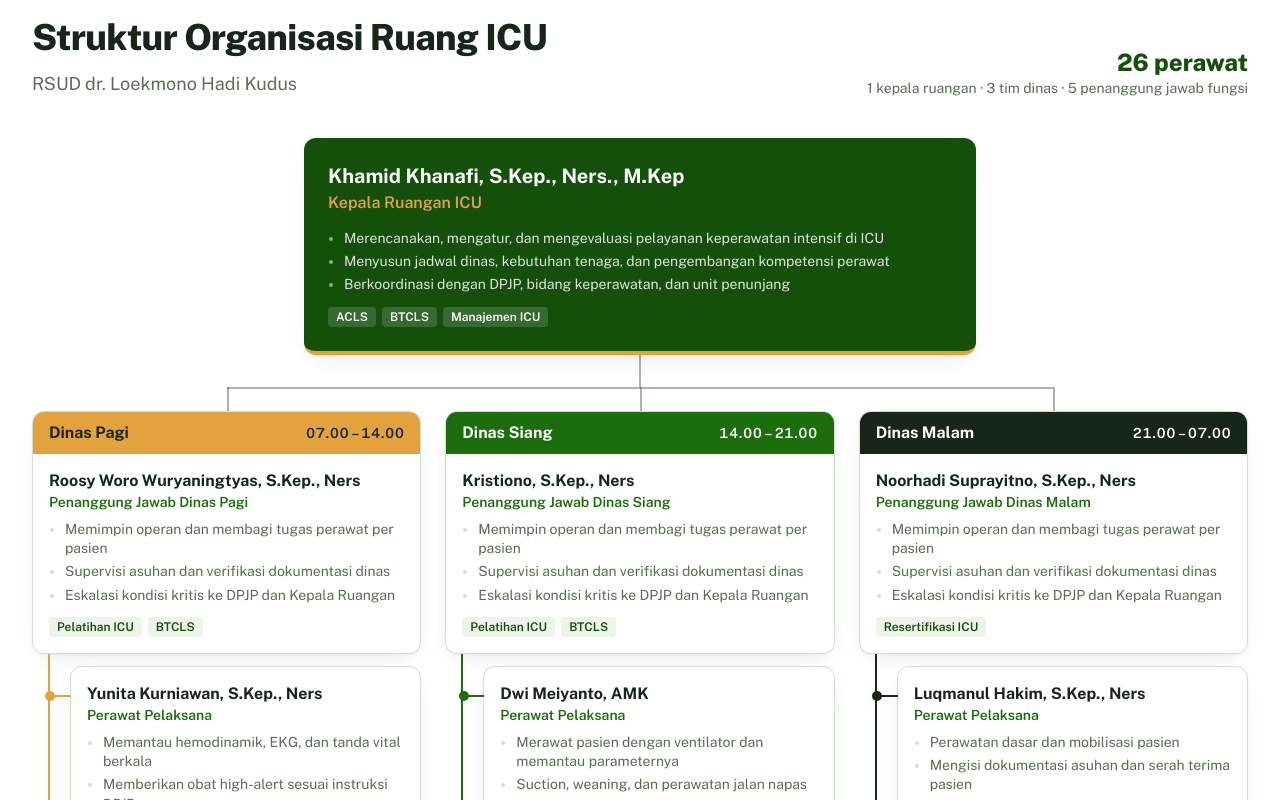
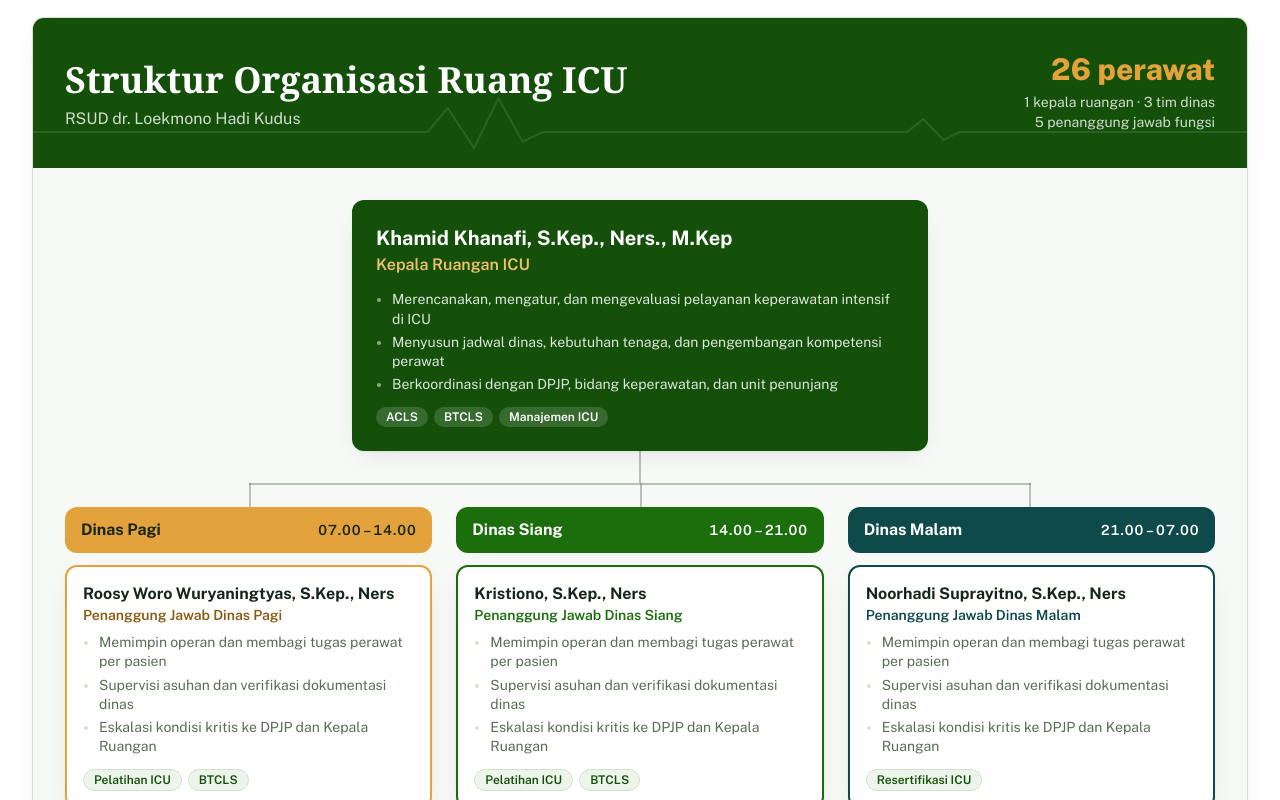
Before and after one commit to Astake777/IDN-RSUD-WEBSITE, a React (Vite) app: page /member in a window 1280 px wide. Shown: the part 880-1680 px from the top of the page. Built offline with nearby package versions, Linux system fonts and the light colour scheme.

Commit message:
feat(member): org chart in reference layout with green theme

```diff
--- a/src/features/member/OrgChart.tsx
+++ b/src/features/member/OrgChart.tsx
@@ -1,4 +1,3 @@
-import { SectionHeading } from '../../components/ui/SectionHeading'
 import { useLang } from '../../i18n/LanguageContext'
 import {
   functionLeads,
@@ -12,10 +11,11 @@ import {
 } from '../../data/organization'
 import { s } from './strings'
 
-const shiftTone: Record<Shift['id'], { head: string; rail: string; dot: string }> = {
-  pagi: { head: 'bg-accent text-ink', rail: 'border-accent', dot: 'bg-accent' },
-  siang: { head: 'bg-brand-700 text-white', rail: 'border-brand-700', dot: 'bg-brand-700' },
-  malam: { head: 'bg-ink text-white', rail: 'border-ink', dot: 'bg-ink' },
+// Three distinct shift colours inside the green theme: amber, brand green, deep teal.
+const shiftTone: Record<Shift['id'], { head: string; border: string; rail: string; dot: string; role: string }> = {
+  pagi: { head: 'bg-accent text-ink', border: 'border-accent', rail: 'bg-accent', dot: 'bg-accent', role: 'text-[#8a5a12]' },
+  siang: { head: 'bg-brand-700 text-white', border: 'border-brand-700', rail: 'bg-brand-700', dot: 'bg-brand-700', role: 'text-brand-700' },
+  malam: { head: 'bg-[#0f4a4a] text-white', border: 'border-[#0f4a4a]', rail: 'bg-[#0f4a4a]', dot: 'bg-[#0f4a4a]', role: 'text-[#0f4a4a]' },
 }
 
 function Badges({ items, dark = false }: { items: OrgPerson['badges']; dark?: boolean }) {
@@ -25,7 +25,7 @@ function Badges({ items, dark = false }: { items: OrgPerson['badges']; dark?: bo
       {items.map((b) => (
         <li
           key={b.id}
-          className={`rounded px-2 py-0.5 text-xs font-semibold ${dark ? 'bg-white/15 text-white' : 'bg-brand-50 text-brand-900'}`}
+          className={`rounded-full px-2.5 py-0.5 text-xs font-semibold ${dark ? 'bg-white/15 text-white' : 'border border-line bg-brand-50 text-brand-900'}`}
         >
           {l(b)}
         </li>
@@ -34,12 +34,12 @@ function Badges({ items, dark = false }: { items: OrgPerson['badges']; dark?: bo
   )
 }
 
-function PersonBody({ person, heading: H = 'h4' }: { person: OrgPerson; heading?: 'h3' | 'h4' }) {
+function PersonBody({ person, roleClass = 'text-brand-700' }: { person: OrgPerson; roleClass?: string }) {
   const { l } = useLang()
   return (
     <>
-      <H className="font-bold leading-snug text-ink">{person.name}</H>
-      <p className="text-sm font-semibold text-brand-700">{l(person.role)}</p>
+      <h4 className="font-bold leading-snug text-ink">{person.name}</h4>
+      <p className={`text-sm font-semibold ${roleClass}`}>{l(person.role)}</p>
       <ul className="mt-2 list-disc space-y-1 pl-4 text-sm leading-snug text-ink-soft marker:text-line">
         {person.duties.map((d) => (
           <li key={d.id}>{l(d)}</li>
@@ -54,28 +54,29 @@ function ShiftColumn({ shift }: { shift: Shift }) {
   const { l } = useLang()
   const tone = shiftTone[shift.id]
   return (
-    <section aria-labelledby={`shift-${shift.id}`} className="relative">
-      <div className="overflow-hidden rounded-card border border-line bg-white shadow-card">
-        <div className={`flex items-center justify-between gap-3 px-4 py-2 ${tone.head}`}>
+    <section aria-labelledby={`shift-${shift.id}`}>
+      <div className={`flex items-center justify-between gap-3 rounded-card px-4 py-2.5 ${tone.head}`}>
         <h3 id={`shift-${shift.id}`} className="font-bold">
           {l(shift.name)}
         </h3>
         <p className="text-sm font-semibold tabular-nums">{shift.hours}</p>
       </div>
-        <div className="p-4">
-          <PersonBody person={shift.lead} />
-        </div>
+
+      <div className={`mt-3 rounded-card border-2 bg-white p-4 shadow-card ${tone.border}`}>
+        <PersonBody person={shift.lead} roleClass={tone.role} />
       </div>
 
-      <ul aria-label={l(s.staffList)} className={`ml-4 space-y-3 border-l-2 pt-3 pl-5 ${tone.rail}`}>
+      <div className="relative mt-3 pl-7">
+        <span aria-hidden="true" className={`absolute top-0 bottom-6 left-2.5 w-0.5 rounded-full ${tone.rail}`} />
+        <ul aria-label={l(s.staffList)} className="space-y-3">
           {shift.staff.map((p) => (
             <li key={p.name} className="relative rounded-card border border-line bg-white p-4 shadow-card">
-            <span aria-hidden="true" className={`absolute top-7 -left-5 h-0.5 w-5 ${tone.dot}`} />
-            <span aria-hidden="true" className={`absolute top-7 -left-[1.6rem] size-2.5 -translate-y-1 rounded-full ${tone.dot}`} />
-            <PersonBody person={p} />
+              <span aria-hidden="true" className={`absolute top-6 -left-[1.4rem] size-3 rounded-full ring-4 ring-[#f6f9f5] ${tone.dot}`} />
+              <PersonBody person={p} roleClass="text-ink-soft" />
             </li>
           ))}
         </ul>
+      </div>
     </section>
   )
 }
@@ -85,22 +86,44 @@ export function OrgChart() {
   return (
     <section aria-labelledby="org-title" className="py-14 sm:py-20">
       <div className="container-site">
-        <SectionHeading
-          id="org-title"
-          title={l(s.orgTitle)}
-          lead={l(s.orgLead)}
-          action={
-            <div className="text-left sm:text-right">
-              <p className="text-2xl font-extrabold text-brand-900">{l(orgSummary.nurses)}</p>
-              <p className="text-sm text-ink-soft">{orgSummary.breakdown.map((b) => l(b)).join(' · ')}</p>
+        <div className="overflow-hidden rounded-card border border-line bg-[#f6f9f5] shadow-card">
+          {/* Header band */}
+          <header className="relative overflow-hidden bg-brand-900 px-5 py-7 text-white sm:px-8 sm:py-9">
+            <svg
+              aria-hidden="true"
+              viewBox="0 0 600 80"
+              preserveAspectRatio="none"
+              className="pointer-events-none absolute inset-x-0 bottom-3 h-16 w-full text-white/10"
+            >
+              <path
+                d="M0 50 H180 L195 50 L205 20 L218 70 L230 8 L242 62 L252 50 H420 L432 50 L440 34 L450 60 L458 50 H600"
+                fill="none"
+                stroke="currentColor"
+                strokeWidth="2"
+                vectorEffect="non-scaling-stroke"
+              />
+            </svg>
+            <div className="relative flex flex-col gap-5 sm:flex-row sm:items-end sm:justify-between">
+              <div>
+                <h2 id="org-title" className="font-serif text-[length:calc(1.75rem*var(--a11y-fs,1))] font-bold leading-tight sm:text-[length:calc(2.25rem*var(--a11y-fs,1))]">
+                  {l(s.orgTitle)}
+                </h2>
+                <p className="mt-1 text-white/80">{l(s.orgLead)}</p>
               </div>
-          }
-        />
+              <div className="sm:text-right">
+                <p className="text-[length:calc(1.875rem*var(--a11y-fs,1))] font-extrabold leading-none text-accent">{l(orgSummary.nurses)}</p>
+                <p className="mt-2 text-sm text-white/80">{orgSummary.breakdown.slice(0, 2).map((b) => l(b)).join(' · ')}</p>
+                <p className="text-sm text-white/80">{l(orgSummary.breakdown[2])}</p>
+              </div>
+            </div>
+          </header>
 
-        <div className="mt-10">
-          <div className="mx-auto max-w-2xl rounded-card border-b-4 border-accent bg-brand-900 p-5 text-white shadow-card sm:p-6">
+          <div className="p-4 sm:p-8">
+            <div className="relative">
+              {/* Head of unit */}
+              <div className="relative z-10 mx-auto max-w-xl rounded-card bg-brand-900 p-5 text-white shadow-card sm:p-6">
                 <h3 className="text-lg font-bold sm:text-xl">{headNurse.name}</h3>
-            <p className="font-semibold text-accent">{l(headNurse.role)}</p>
+                <p className="font-semibold text-[#F2C06B]">{l(headNurse.role)}</p>
                 <ul className="mt-3 list-disc space-y-1 pl-4 text-sm leading-snug text-white/85 marker:text-white/50">
                   {headNurse.duties.map((d) => (
                     <li key={d.id}>{l(d)}</li>
@@ -109,43 +132,45 @@ export function OrgChart() {
                 <Badges items={headNurse.badges} dark />
               </div>
 
-          {/* Connector: stem from the head card, then a bar over the three column centres on desktop. */}
-          <div aria-hidden="true" className="mx-auto h-8 w-0.5 bg-ink-soft/50 max-lg:ml-6" />
-          <div className="relative max-lg:ml-6 max-lg:border-l-2 max-lg:border-ink-soft/50 max-lg:pl-5">
-            <div
-              aria-hidden="true"
-              className="absolute top-0 hidden h-0.5 bg-ink-soft/50 lg:block"
-              style={{ left: 'calc((100% - 3rem) / 6)', right: 'calc((100% - 3rem) / 6)' }}
-            />
+              {/* Connector: stem down from the head card, a bar across the three column centres on desktop. */}
+              <div aria-hidden="true" className="mx-auto h-8 w-0.5 bg-ink-soft/40" />
+              <div aria-hidden="true" className="relative hidden h-6 lg:block">
+                <span className="absolute top-0 h-0.5 bg-ink-soft/40" style={{ left: 'calc((100% - 3rem) / 6)', right: 'calc((100% - 3rem) / 6)' }} />
+                <span className="absolute top-0 left-[calc((100%-3rem)/6)] h-6 w-0.5 bg-ink-soft/40" />
+                <span className="absolute top-0 left-1/2 h-6 w-0.5 bg-ink-soft/40" />
+                <span className="absolute top-0 right-[calc((100%-3rem)/6)] h-6 w-0.5 bg-ink-soft/40" />
+              </div>
+
               <div className="grid gap-8 lg:grid-cols-3 lg:gap-6">
                 {shifts.map((shift) => (
-                <div key={shift.id} className="relative lg:pt-6">
-                  <span aria-hidden="true" className="absolute top-0 left-1/2 hidden h-6 w-0.5 bg-ink-soft/50 lg:block" />
-                  <span aria-hidden="true" className="absolute top-5 -left-5 h-0.5 w-5 bg-ink-soft/50 lg:hidden" />
-                  <ShiftColumn shift={shift} />
-                </div>
+                  <ShiftColumn key={shift.id} shift={shift} />
                 ))}
               </div>
             </div>
 
+            {/* Function leads report straight to the head of unit: dashed line and dashed group. */}
+            <div aria-hidden="true" className="mx-auto mt-6 h-10 w-0 border-l-2 border-dashed border-brand-700/50" />
             <section
               aria-labelledby="function-leads"
-            className="mt-12 rounded-card border-2 border-dashed border-line p-4 sm:p-6"
+              className="rounded-card border-2 border-dashed border-brand-700/40 bg-white/60 p-4 sm:p-6"
             >
-            <h3 id="function-leads" className="inline-block rounded-control bg-brand-700 px-3 py-1 font-bold text-white">
+              <div className="flex flex-wrap items-center gap-x-4 gap-y-2">
+                <h3 id="function-leads" className="rounded-full bg-brand-700 px-4 py-1 font-bold text-white">
                   {l(s.functionLeads)}
                 </h3>
-            <p className="mt-2 text-sm text-ink-soft">{l(functionLeadsNote)}</p>
+                <p className="text-sm text-ink-soft">{l(functionLeadsNote)}</p>
+              </div>
               <ul className="mt-5 grid gap-4 sm:grid-cols-2 lg:grid-cols-3 xl:grid-cols-5">
                 {functionLeads.map((p) => (
-                <li key={p.name} className="rounded-card border border-t-4 border-line border-t-brand-700 bg-white p-4 shadow-card">
+                  <li key={p.name} className="rounded-card border border-line bg-white p-4 shadow-card">
                     <PersonBody person={p} />
                   </li>
                 ))}
               </ul>
             </section>
 
-          <p className="mt-8 border-t border-line pt-4 text-sm text-ink-soft">{l(orgSource)}</p>
+            <p className="mt-6 border-t border-line pt-4 text-sm text-ink-soft">{l(orgSource)}</p>
+          </div>
         </div>
       </div>
     </section>
```
Lines whose indentation alone changed are shown as unchanged.
